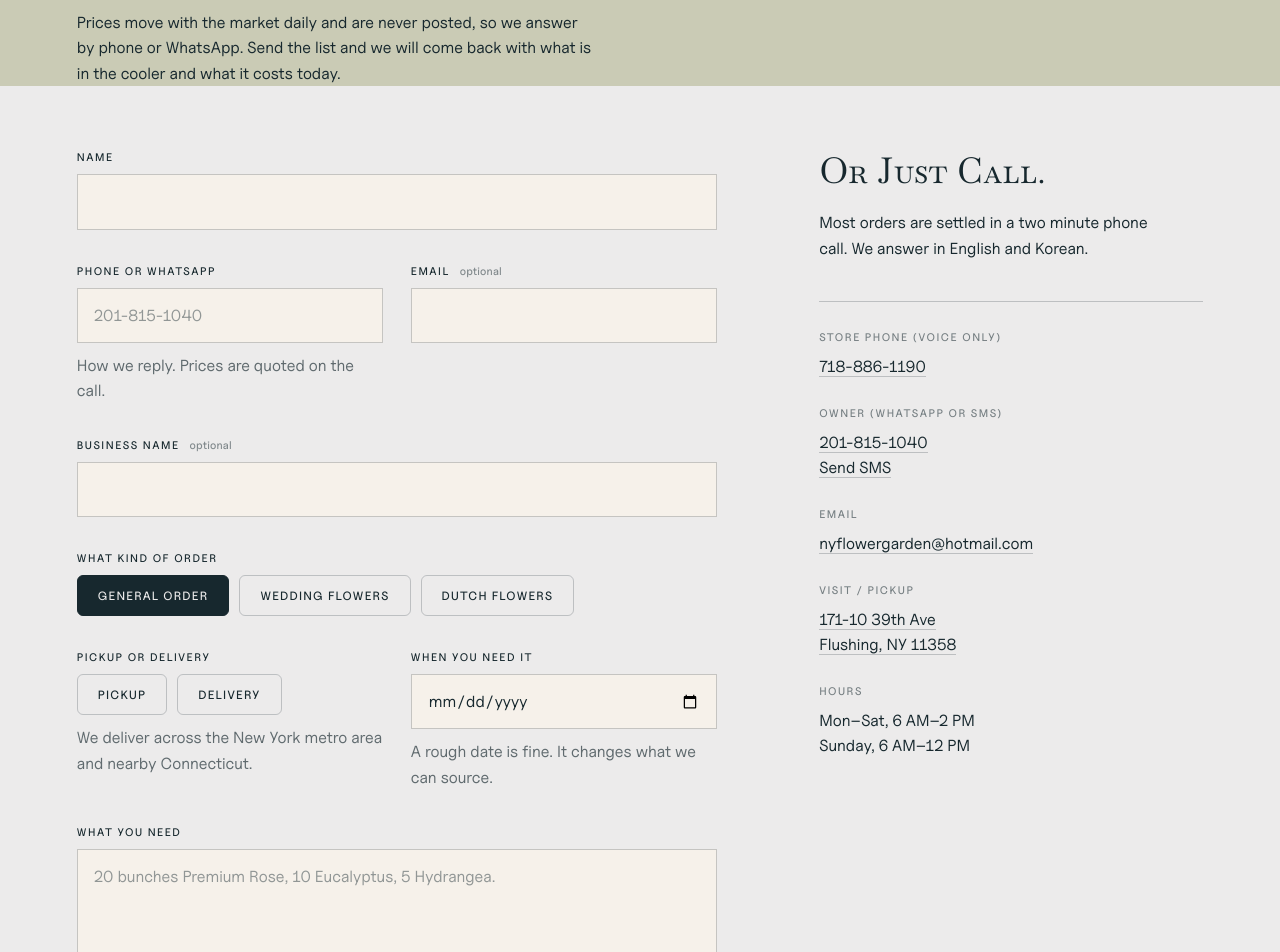
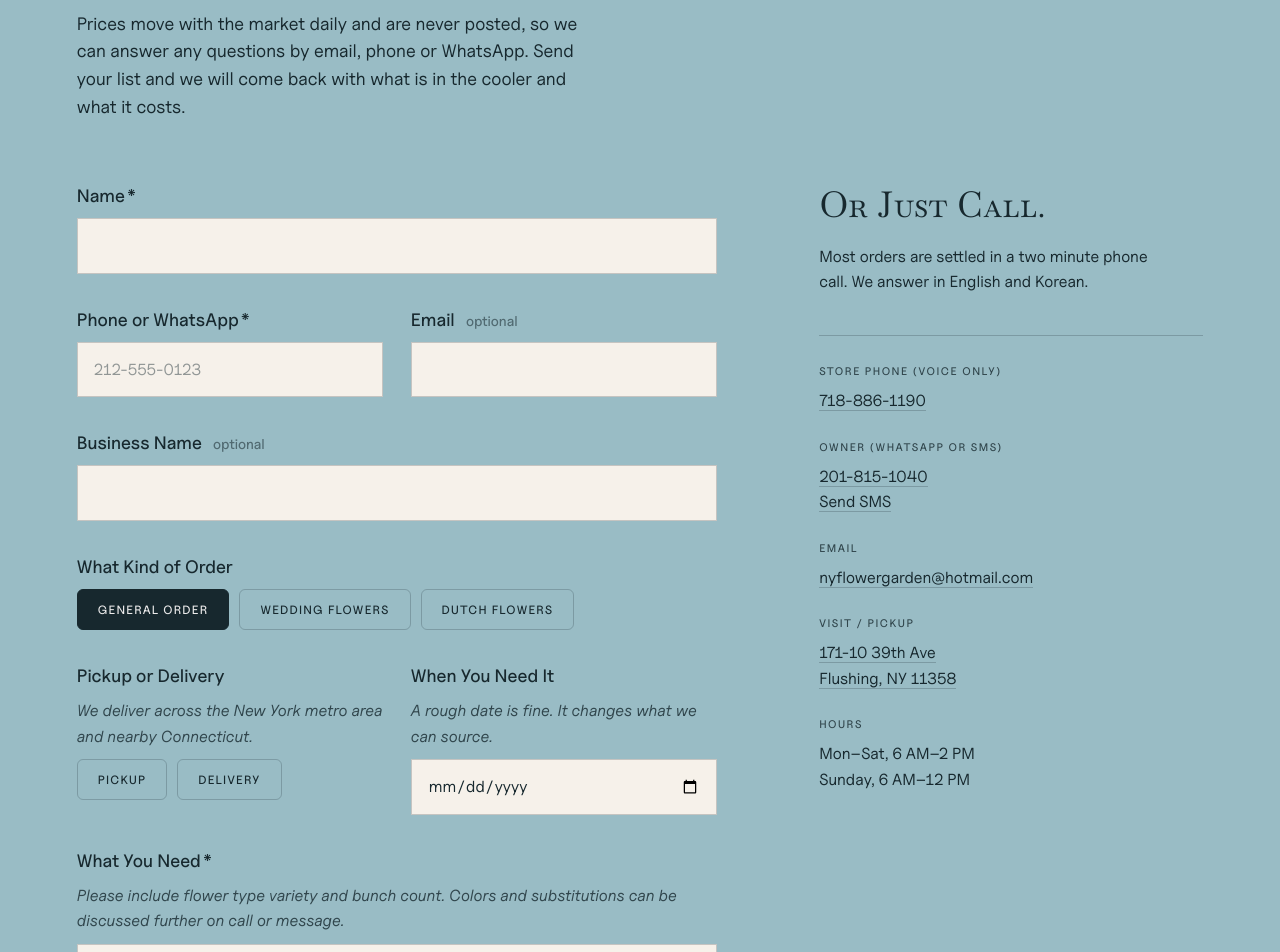
Before and after one commit to sobalab/nygf, a Next.js app: page /contact in a window 1280 px wide. Shown: the part 200-1152 px from the top of the page. Built offline with nearby package versions, Linux system fonts and the light colour scheme; no server answers.

Commit message:
form reformatting

```diff
--- a/app/contact/page.tsx
+++ b/app/contact/page.tsx
@@ -12,6 +12,10 @@ const EMPTY = {
   email: "",
   business: "",
   fulfilment: "",
+  address: "",
+  city: "",
+  state: "",
+  zip: "",
   service: "General order",
   needBy: "",
   needs: "",
@@ -37,6 +41,7 @@ function summarise(form: typeof EMPTY) {
     form.email && `Email: ${form.email}`,
     `Service: ${form.service}`,
     form.fulfilment && `Pickup or delivery: ${form.fulfilment}`,
+    form.address && `Delivery address: ${[form.address, form.city, [form.state, form.zip].filter(Boolean).join(" ")].filter(Boolean).join(", ")}`,
     form.needBy && `Needed by: ${readableDate(form.needBy)}`,
   ].filter(Boolean);
 
@@ -54,6 +59,12 @@ export default function Contact() {
 
   function set(key: keyof typeof EMPTY, value: string) {
     setForm((current) => ({ ...current, [key]: value }));
+  }
+
+  // Picking pickup takes the delivery answers back out rather than leaving them
+  // in state, where they would still reach the message.
+  function setFulfilment(value: string) {
+    setForm((current) => ({ ...current, fulfilment: value, ...(value === "Delivery" ? {} : { address: "", city: "", state: "", zip: "" }) }));
   }
 
   // The confirmation panel is much shorter than the form it replaces, so without
@@ -92,6 +103,7 @@ export default function Contact() {
           business: form.business,
           service: form.service,
           pickup_or_delivery: form.fulfilment,
+          delivery_address: [form.address, form.city, [form.state, form.zip].filter(Boolean).join(" ")].filter(Boolean).join(", "),
           needed_by: readableDate(form.needBy),
           message: form.needs,
         }),
@@ -111,8 +123,8 @@ export default function Contact() {
       <section className="page-head section-pad">
         <h1>Tell Us What You Need</h1>
         <p className="section-note">
-          Prices move with the market daily and are never posted, so we answer by phone or WhatsApp. Send the list and
-          we will come back with what is in the cooler and what it costs today.
+          Prices move with the market daily and are never posted, so we can answer any questions by email, phone or
+          WhatsApp. Send your list and we will come back with what is in the cooler and what it costs.
         </p>
       </section>
 
@@ -146,15 +158,14 @@ export default function Contact() {
               <input ref={honeypot} className="honeypot" type="text" name="botcheck" tabIndex={-1} autoComplete="off" aria-hidden="true" />
 
               <div className="field">
-                <label htmlFor="name">Name</label>
+                <label htmlFor="name">Name<span className="req" aria-hidden="true">*</span></label>
                 <input id="name" name="name" type="text" required autoComplete="name" value={form.name} onChange={(e) => set("name", e.target.value)} />
               </div>
 
               <div className="field-row">
                 <div className="field">
-                  <label htmlFor="phone">Phone or WhatsApp</label>
-                  <input id="phone" name="phone" type="tel" required autoComplete="tel" placeholder="201-815-1040" value={form.phone} onChange={(e) => set("phone", e.target.value)} />
-                  <p className="field-hint">How we reply. Prices are quoted on the call.</p>
+                  <label htmlFor="phone">Phone or WhatsApp<span className="req" aria-hidden="true">*</span></label>
+                  <input id="phone" name="phone" type="tel" required autoComplete="tel" placeholder="212-555-0123" value={form.phone} onChange={(e) => set("phone", e.target.value)} />
                 </div>
                 <div className="field">
                   <label htmlFor="email">Email <em>optional</em></label>
@@ -162,13 +173,19 @@ export default function Contact() {
                 </div>
               </div>
 
-              <div className="field">
-                <label htmlFor="business">Business name <em>optional</em></label>
-                <input id="business" name="business" type="text" autoComplete="organization" value={form.business} onChange={(e) => set("business", e.target.value)} />
-              </div>
+              {/* Business name belongs to any order, so it sits here by default.
+                  Delivery asks for it again beside the address it labels, and
+                  it moves rather than doubling up — one input either way, and
+                  the value carries across because it lives in form state. */}
+              {form.fulfilment === "Delivery" ? null : (
+                <div className="field">
+                  <label htmlFor="business">Business Name <em>optional</em></label>
+                  <input id="business" name="business" type="text" autoComplete="organization" value={form.business} onChange={(e) => set("business", e.target.value)} />
+                </div>
+              )}
 
               <fieldset className="field">
-                <legend>What kind of order</legend>
+                <legend>What Kind of Order</legend>
                 <div className="choices">
                   {SERVICES.map((service) => (
                     <label className="choice" key={service}>
@@ -181,36 +198,72 @@ export default function Contact() {
 
               <div className="field-row">
                 <fieldset className="field">
-                  <legend>Pickup or delivery</legend>
-                  <div className="choices">
+                  <legend>Pickup or Delivery</legend>
+                  <p className="field-hint" id="fulfilment-hint">We deliver across the New York metro area and nearby Connecticut.</p>
+                  <div className="choices" aria-describedby="fulfilment-hint">
                     {["Pickup", "Delivery"].map((option) => (
                       <label className="choice" key={option}>
-                        <input type="radio" name="fulfilment" value={option} checked={form.fulfilment === option} onChange={(e) => set("fulfilment", e.target.value)} />
+                        <input type="radio" name="fulfilment" value={option} checked={form.fulfilment === option} onChange={(e) => setFulfilment(e.target.value)} />
                         <span>{option}</span>
                       </label>
                     ))}
                   </div>
-                  <p className="field-hint">We deliver across the New York metro area and nearby Connecticut.</p>
                 </fieldset>
                 <div className="field">
-                  <label htmlFor="needBy">When you need it</label>
-                  <input id="needBy" name="needBy" type="date" value={form.needBy} onChange={(e) => set("needBy", e.target.value)} />
-                  <p className="field-hint">A rough date is fine. It changes what we can source.</p>
+                  <label htmlFor="needBy">When You Need It</label>
+                  <p className="field-hint" id="needBy-hint">A rough date is fine. It changes what we can source.</p>
+                  <input id="needBy" name="needBy" type="date" aria-describedby="needBy-hint" value={form.needBy} onChange={(e) => set("needBy", e.target.value)} />
                 </div>
               </div>
 
+              {/* Only delivery needs somewhere to arrive, so the questions that
+                  go with it are asked only when it is chosen. The address is
+                  split into its four parts rather than kept on one line: given
+                  the autocomplete tokens below, a browser holding a saved
+                  address fills all four from the first one the reader touches,
+                  where a single free-text line only ever gets the street. */}
+              {form.fulfilment === "Delivery" ? (
+                <>
+                  <div className="field">
+                    <label htmlFor="address">Delivery Address<span className="req" aria-hidden="true">*</span></label>
+                    <input id="address" name="address" type="text" required autoComplete="address-line1" placeholder="171-10 39th Ave" value={form.address} onChange={(e) => set("address", e.target.value)} />
+                  </div>
+
+                  <div className="field-row field-row-address">
+                    <div className="field">
+                      <label htmlFor="city">City<span className="req" aria-hidden="true">*</span></label>
+                      <input id="city" name="city" type="text" required autoComplete="address-level2" placeholder="Flushing" value={form.city} onChange={(e) => set("city", e.target.value)} />
+                    </div>
+                    <div className="field">
+                      <label htmlFor="state">State<span className="req" aria-hidden="true">*</span></label>
+                      <input id="state" name="state" type="text" required autoComplete="address-level1" placeholder="NY" value={form.state} onChange={(e) => set("state", e.target.value)} />
+                    </div>
+                    <div className="field">
+                      <label htmlFor="zip">ZIP<span className="req" aria-hidden="true">*</span></label>
+                      <input id="zip" name="zip" type="text" required autoComplete="postal-code" inputMode="numeric" pattern="[0-9]{5}(-[0-9]{4})?" placeholder="11358" value={form.zip} onChange={(e) => set("zip", e.target.value)} />
+                    </div>
+                  </div>
+
+                  <div className="field">
+                    <label htmlFor="business">Business Name <em>optional</em></label>
+                    <input id="business" name="business" type="text" autoComplete="organization" value={form.business} onChange={(e) => set("business", e.target.value)} />
+                  </div>
+                </>
+              ) : null}
+
               <div className="field">
-                <label htmlFor="needs">What you need</label>
+                <label htmlFor="needs">What You Need<span className="req" aria-hidden="true">*</span></label>
+                <p className="field-hint" id="needs-hint">Please include flower type variety and bunch count. Colors and substitutions can be discussed further on call or message.</p>
                 <textarea
                   id="needs"
                   name="needs"
                   required
                   rows={7}
                   placeholder="20 bunches Premium Rose, 10 Eucalyptus, 5 Hydrangea."
+                  aria-describedby="needs-hint"
                   value={form.needs}
                   onChange={(e) => set("needs", e.target.value)}
                 />
-                <p className="field-hint">Variety and bunch count is all we need. Colours and substitutions can wait for the call.</p>
               </div>
 
               {status === "error" ? (
@@ -219,10 +272,13 @@ export default function Contact() {
                 </p>
               ) : null}
 
+              {/* Above the button for the same reason every hint above sits above
+                  its input: it says what the control will do, so it is read
+                  before the control rather than after it. */}
+              <p className="field-hint enquiry-note">Submitting also opens a WhatsApp draft so you have a thread with the owner.</p>
               <button type="submit" className="enquiry-submit" disabled={status === "sending"}>
-                {status === "sending" ? "Sending" : "Send this list"}
+                {status === "sending" ? "Sending" : "Send inquiry"}
               </button>
-              <p className="field-hint enquiry-note">Submitting also opens a WhatsApp draft so you have a thread with the owner.</p>
             </form>
           )}
         </div>
--- a/app/globals.css
+++ b/app/globals.css
@@ -68,15 +68,16 @@ section[id] { scroll-margin-top:102px; }
    monotonic — no jump at the breakpoint — and desktop lands where it did. */
 .page-head h1 { font-size:clamp(38px,3.6vw,54px); }
 .page-head .section-note { max-width:520px; margin:0; }
-/* The head that leads into the catalogue takes the catalogue's ground, so the
-   two read as one band; the contact page's head keeps the sage. */
+/* The head takes the ground of whatever it leads into, so a page reads as one
+   colour rather than a band sitting on top of a different one. */
 .page-head:has(+ .catalogue) { background:var(--band-flowers); color:var(--sage); }
+.page-head:has(+ .enquiry) { background:var(--band-contact); }
 .page-head + .catalogue,.page-head + .enquiry { padding-top:64px; }
 /* The head's height lands on a fractional pixel (its line boxes decide it), and
    two bands meeting there each blend their edge with the paper behind, drawing
-   a pale hairline across the seam. They're the same colour here, so the band
-   below can simply cover it. */
-.page-head:has(+ .catalogue) + .catalogue { margin-top:-1px; }
+   a pale hairline across the seam. Head and section share a colour on both
+   pages now, so the lower one can simply cover it. */
+.page-head:has(+ .catalogue) + .catalogue,.page-head:has(+ .enquiry) + .enquiry { margin-top:-1px; }
 /* White rather than --paper for the same reason the home services band uses it:
    the warm off-white only reaches 3.7:1 on this blue. The cards below keep
    their pale ground, so their own type stays ink. */
@@ -92,14 +93,15 @@ section[id] { scroll-margin-top:102px; }
    rather than carrying its own size; sizes set locally drift apart over time,
    which is how the 12/13/14/15px strays below got here in the first place.
      lead  18/1.55 weight 400 — the prose the page stages on its own: the
-           hero lede, the story panels, the service cards and the line under
-           the closing question. One weight, no exceptions; the hero ran this
+           hero lede, the story panels, the service cards, the line under
+           the closing question and the note under a page head. One weight, no exceptions; the hero ran this
            at 300 and read thin beside the rest
      base  16/1.6  weight 400 — every other run of prose on the site
    The uppercase, letterspaced labels (nav, buttons, form labels, the
    detail headings in the footer) are a separate tier at 11-12px. They are
    pointers to content, not content, and the floor doesn't apply to them. */
-.hero-bottom>p,.story-copy>p,.service-list p,.contact p { font:400 18px/1.55 var(--sans); }
+.hero-bottom>p,.story-copy>p,.service-list p,.contact p,
+.page-head .section-note { font:400 18px/1.55 var(--sans); }
 .section-note,.enquiry-sent>p,
 .enquiry-details p,.footer-details p,.field-hint,.field-error,.flower-meta p,
 .footer-base { font:400 16px/1.6 var(--sans); }
@@ -280,19 +282,39 @@ section[id] { scroll-margin-top:102px; }
 .contact h2 { margin:0 0 26px; }
 .contact p { max-width:520px; margin:0 0 54px; }
 .contact-button { display:flex; align-items:center; justify-content:center; background:var(--ink); color:var(--paper); padding:18px 34px; border-radius:var(--btn-radius); text-transform:uppercase; font-size:12px; letter-spacing:1.4px; }
-.enquiry { display:grid; grid-template-columns:1.25fr .75fr; gap:8vw; align-items:start; }
+/* One ground for the whole page, the same blue the home page closes on. The
+   inputs keep their warm --field fill, which now reads as a panel on the blue
+   rather than a tint of the paper it used to sit on. */
+.enquiry { background:var(--band-contact); display:grid; grid-template-columns:1.25fr .75fr; gap:8vw; align-items:start; }
 .enquiry form { display:flex; flex-direction:column; gap:34px; }
 .honeypot { position:absolute; left:-9999px; width:1px; height:1px; opacity:0; }
 .field { display:flex; flex-direction:column; gap:10px; border:0; padding:0; margin:0; min-width:0; }
 .field-row { display:grid; grid-template-columns:1fr 1fr; gap:34px 28px; }
-.field>label,.field>legend { font:500 11px var(--sans); text-transform:uppercase; letter-spacing:1.5px; padding:0; }
+/* City, state and ZIP on one line, weighted to how much each has to hold. */
+.field-row-address { grid-template-columns:1.6fr .8fr 1fr; }
+/* The field's own heading, so it outweighs the description beneath it: a size
+   up and a weight up on full-strength ink, against the description's 16px at
+   .8. It used to run in the 11px tracked-caps label tier, which left the two
+   the wrong way round — the support read twice the size of the thing it
+   supported. Sentence case follows: that tier's caps point at content
+   elsewhere on the page, where this names the box directly under it. */
+.field>label,.field>legend { font:500 18px/1.35 var(--sans); padding:0; }
 .field>legend { margin-bottom:10px; }
-.field>label em { font-style:normal; text-transform:none; letter-spacing:.2px; opacity:.5; margin-left:6px; }
+.field>label em { font-style:normal; font-size:.78em; opacity:.55; margin-left:7px; }
+/* Decoration for the `required` attribute the input already carries, so it is
+   hidden from a screen reader rather than read out as "asterisk". The label's
+   own tracking would leave it floating, hence the pull back. */
+.field>label .req { margin-left:2px; letter-spacing:0; }
 .field input,.field textarea { width:100%; background:var(--field); color:var(--ink); border:1px solid var(--line); border-radius:0; padding:15px 16px; font:400 16px/1.45 var(--sans); transition:border-color .2s, box-shadow .2s; }
 .field textarea { resize:vertical; min-height:150px; }
 .field input::placeholder,.field textarea::placeholder { color:rgba(23,40,46,.45); }
 .field input:focus,.field textarea:focus { outline:none; border-color:var(--ink); box-shadow:inset 0 0 0 1px var(--ink); }
-.field-hint { color:rgba(23,40,46,.66); margin:0; }
+/* .8, not the .66 this carried on paper: the blue underneath is lighter, and
+   the softer ink fell to 3.6:1 on it. */
+/* Italic sets the description apart from the label above it without another
+   size or weight doing the work. Uncut Sans ships a drawn italic, so this is
+   the real cut rather than a slant the browser synthesises. */
+.field-hint { font-style:italic; color:rgba(23,40,46,.8); margin:0; }
 .field-error { color:var(--rust); margin:0; }
 .field-error a { border-bottom:1px solid currentColor; }
 .choices { display:flex; flex-wrap:wrap; gap:10px; }
@@ -304,7 +326,9 @@ section[id] { scroll-margin-top:102px; }
 .choice input:focus-visible + span { box-shadow:0 0 0 2px var(--paper), 0 0 0 4px var(--ink); }
 .enquiry-submit { width:fit-content; background:var(--ink); color:var(--paper); border:0; padding:18px 34px; border-radius:var(--btn-radius); font:500 12px var(--sans); text-transform:uppercase; letter-spacing:1.2px; cursor:pointer; }
 .enquiry-submit:disabled { opacity:.5; cursor:default; }
-.enquiry-note { margin-top:-22px; }
+/* Closes the form's 34px gap to the button it introduces, the way each field's
+   description sits close to the input under it. */
+.enquiry-note { margin-bottom:-22px; }
 .enquiry-sent h2 { font:400 clamp(30px,3.4vw,46px)/1.16 var(--display); letter-spacing:.015em; margin:0 0 22px; }
 .enquiry-sent>p { max-width:460px; margin:0; }
 .enquiry-actions { display:flex; flex-wrap:wrap; align-items:center; gap:16px 30px; margin-top:40px; }
@@ -317,7 +341,8 @@ section[id] { scroll-margin-top:102px; }
 .enquiry-aside h2 { font:400 clamp(28px,2.8vw,40px)/1.16 var(--display); letter-spacing:.015em; margin:0 0 18px; }
 .enquiry-details { display:flex; flex-direction:column; gap:26px; border-top:1px solid var(--line); margin-top:40px; padding-top:28px; }
 .enquiry-details p { margin:0; }
-.enquiry-details span { display:block; font:500 11px var(--sans); text-transform:uppercase; letter-spacing:1.5px; margin-bottom:10px; opacity:.55; }
+/* Likewise — the footer's matching labels stay at .55 on their paper. */
+.enquiry-details span { display:block; font:500 11px var(--sans); text-transform:uppercase; letter-spacing:1.5px; margin-bottom:10px; opacity:.8; }
 .enquiry-details a,.footer-details a { border-bottom:1px solid var(--line); }
 .enquiry-details a,.footer-details a { transition:border-color .3s var(--ease); }
 .enquiry-details a:hover,.footer-details a:hover { border-color:var(--ink); }
@@ -484,6 +509,9 @@ a:focus-visible,button:focus-visible { outline:2px solid var(--ink); outline-off
   .story-copy h3 { font-size:29px; margin-bottom:28px; }
   .enquiry { grid-template-columns:1fr; gap:70px; }
   .field-row { grid-template-columns:1fr; gap:34px; }
+  /* State and ZIP are short enough to keep sharing a line down here. */
+  .field-row-address { grid-template-columns:1fr 1fr; gap:26px; }
+  .field-row-address>.field:first-child { grid-column:1 / -1; }
   .enquiry-aside { position:static; }
   footer { padding:70px 6vw 30px; }
   .footer-tagline { margin-top:22px; }
```
